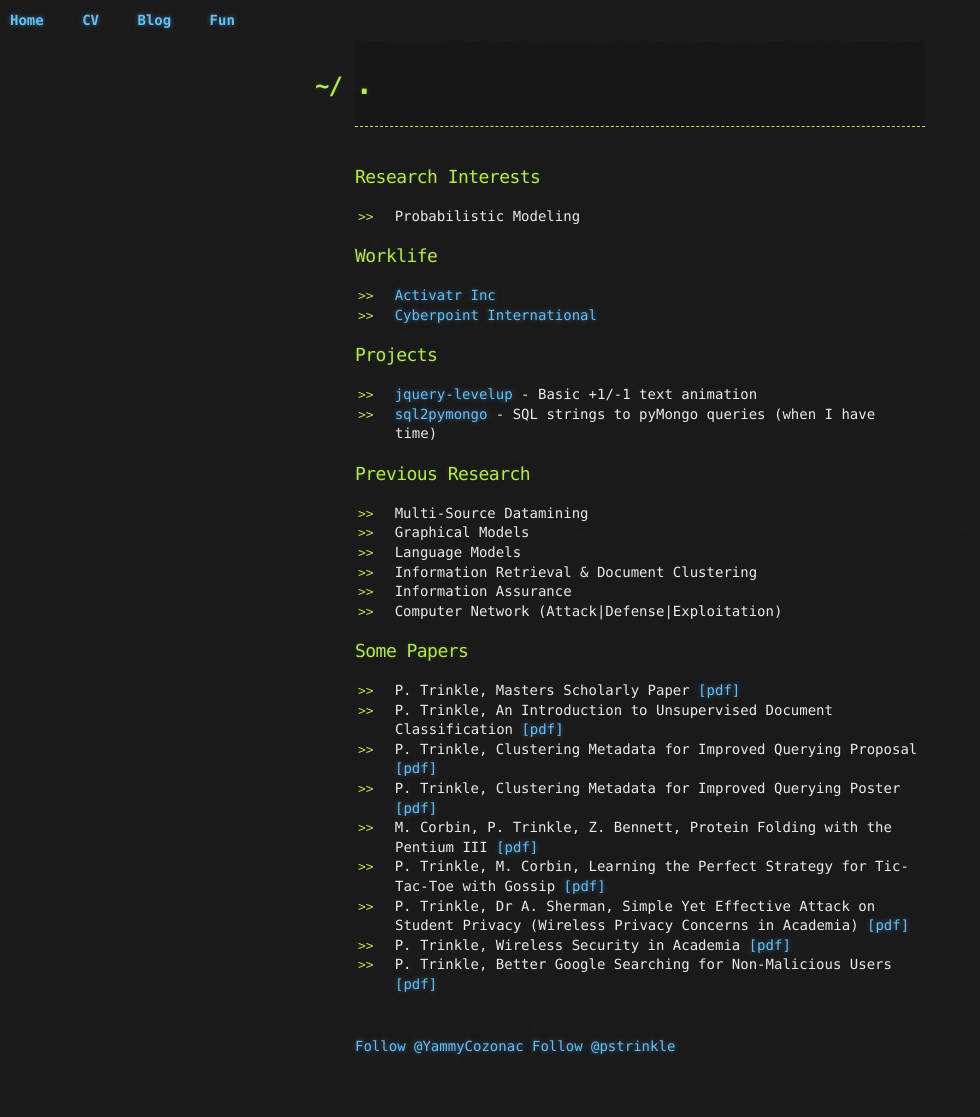
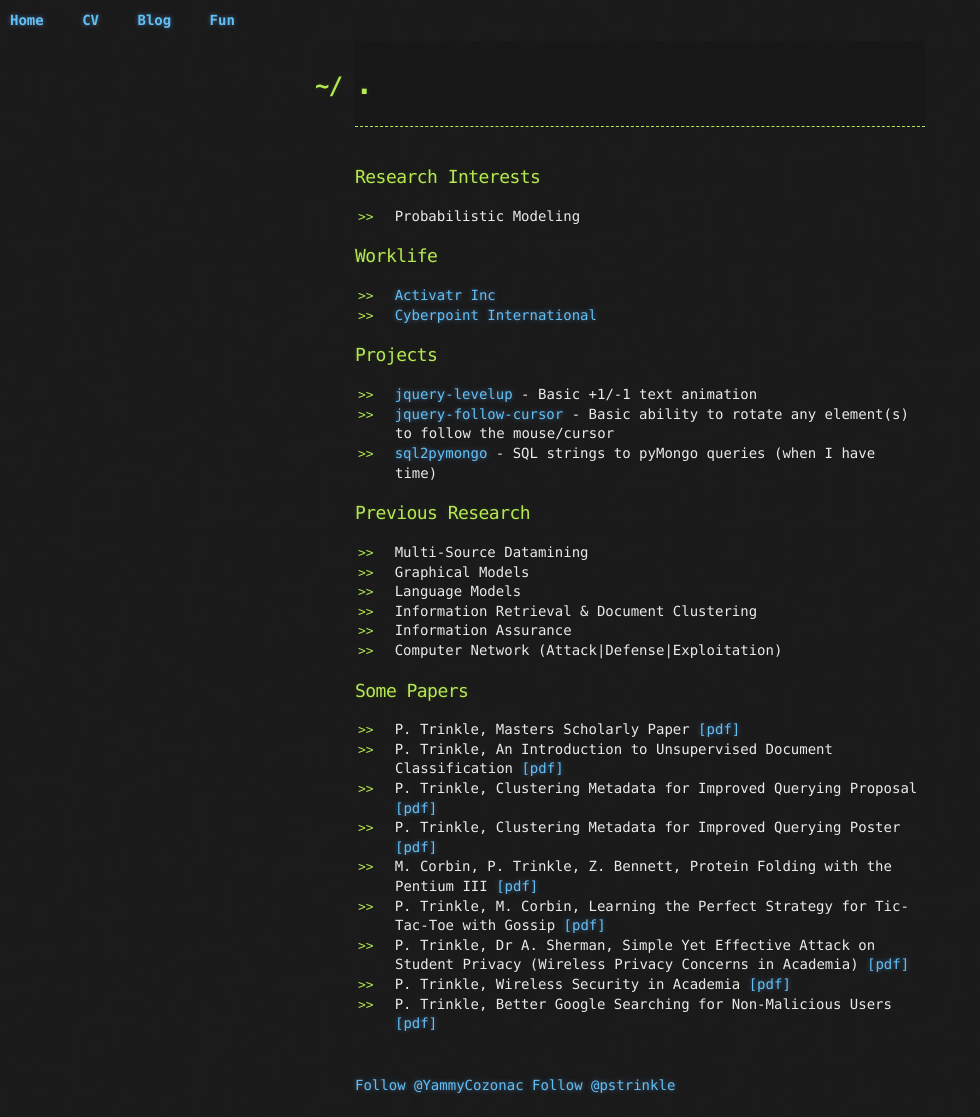
Before and after one commit to pstrinkle/pstrinkle.github.io, a Jekyll site: the page built from index.html, in a window 1280 px wide. Shown: the whole page, without its empty margins (0-980 px from the left). Built offline with Jekyll 4.4.1, drawn with Linux system fonts in a browser that asks for light colours; nearby versions of some CDN libraries; comment, search, counter and statistics services are not loaded; before the commit the page ends 1078 px from its top, so only the background shows below that.

Commit message:
Update index.html

```diff
--- a/index.html
+++ b/index.html
@@ -25,6 +25,7 @@ title: .
   <h3>Projects</h3>
   <ul>
     <li><a href="/jquery-levelup/" target="_blank">jquery-levelup</a> - Basic +1/-1 text animation</li>
+    <li><a href="/jquery-follow-cursor" target="_blank">jquery-follow-cursor</a> - Basic ability to rotate any element(s) to follow the mouse/cursor</li>
     <li><a href="https://github.com/pstrinkle/sql2pymongo" target="_blank">sql2pymongo</a> - SQL strings to pyMongo queries (when I have time)</li>
   </ul>
 </section>
```
